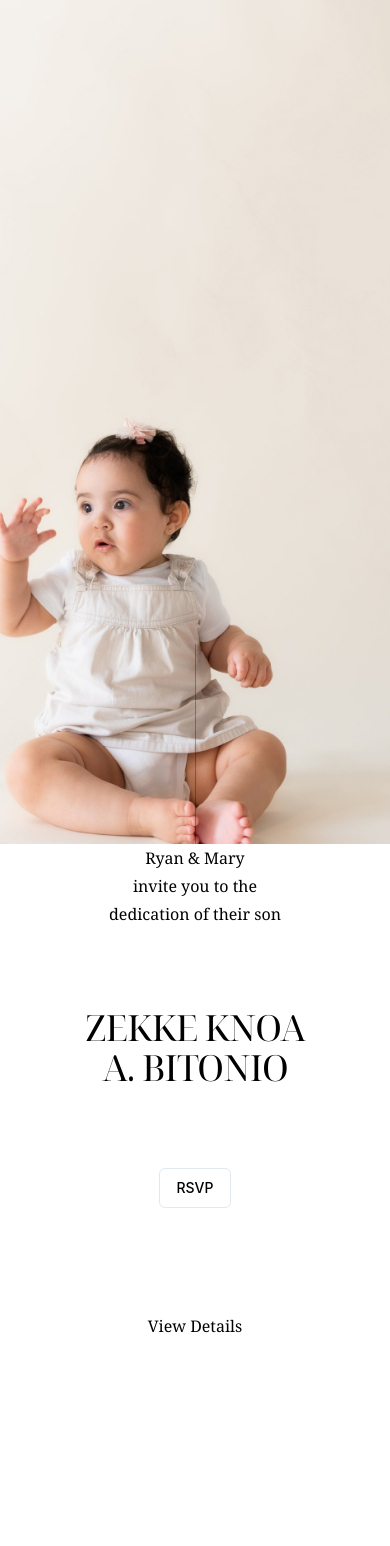
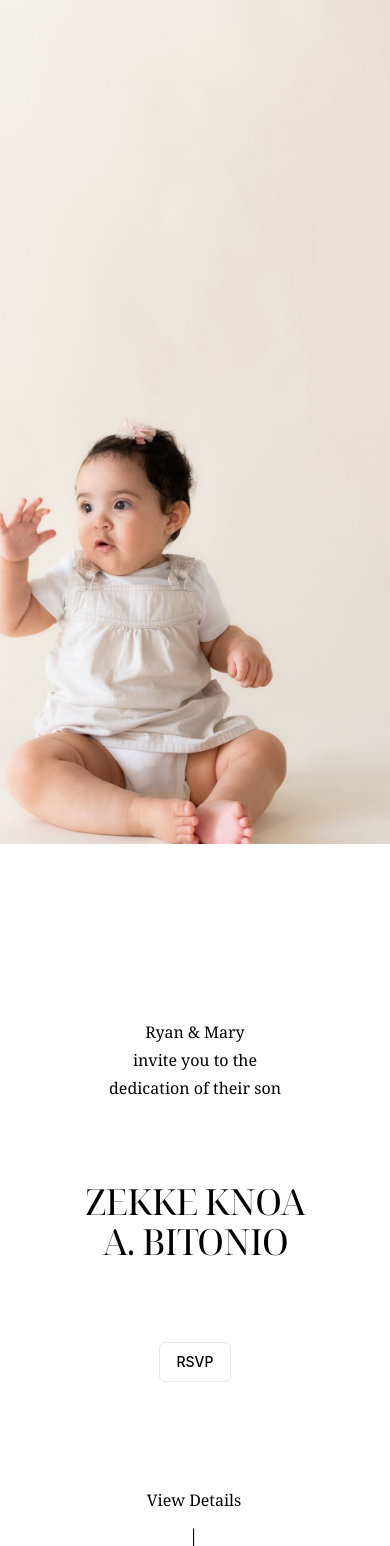
Before and after one commit to ryanbitonio/knoa, a React (Vite) app in the folder client/: page / in a window 390 px wide. Shown: the top 1546 px of the page. Before the commit the page ends 1340 px from the top, so only its background shows below. Built offline with nearby package versions, Linux system fonts and the light colour scheme.

Commit message:
Creating the mobile layout of welcome page

```diff
--- a/client/src/components/layout/Welcome.jsx
+++ b/client/src/components/layout/Welcome.jsx
@@ -1,6 +1,5 @@
 import welcomeImage from "../../assets/welcome-img.jpg";
 import { Button } from "@/components/ui/button";
-import { Separator } from "@/components/ui/separator";
 
 const Welcome = () => {
   return (
@@ -13,7 +12,7 @@ const Welcome = () => {
         />
       </div>
       <div className="flex flex-col justify-center items-center gap-20">
-        <div className="flex flex-col items-center gap-20 text-center ">
+        <div className="h-screen flex flex-col justify-center items-center gap-20 text-center ">
           <p className="leading-7 [&:not(:first-child)]:mt-6">
             Ryan & Mary <br /> invite you to the <br /> dedication of their son
           </p>
@@ -21,17 +20,10 @@ const Welcome = () => {
             ZEKKE KNOA <br /> A. BITONIO
           </h1>
           <Button variant="outline">RSVP</Button>
+          <p className="leading-7 [&:not(:first-child)]:mt-6 after:content after:border-l-slate-950 after:border-solid after:border after:relative after:top-10 after:right-12 after:pb-24">
+            View Details
+          </p>
         </div>
-        <p className=" leading-7 [&:not(:first-child)]:mt-6">View Details</p>
-        <div
-          style={{
-            opacity: "30%",
-            borderLeft: "1px solid rgb(2 6 23)",
-            height: "200px",
-            position: "absolute",
-            bottom: 0,
-          }}
-        ></div>
       </div>
     </div>
   );
```
